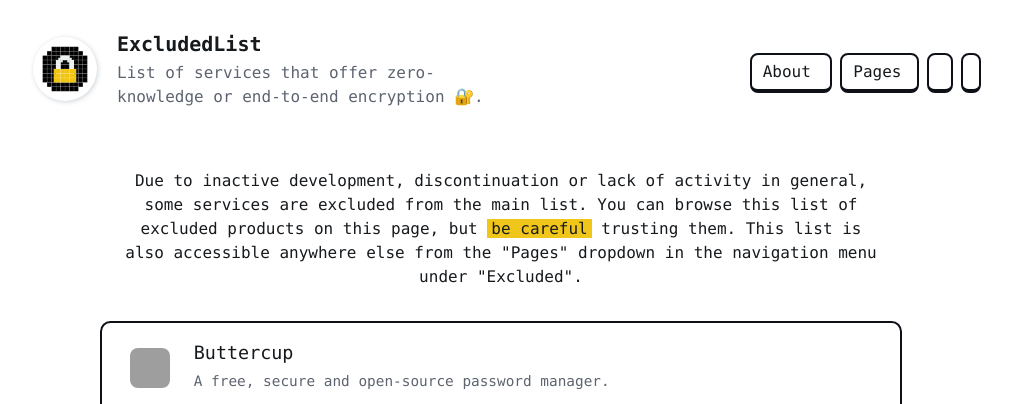
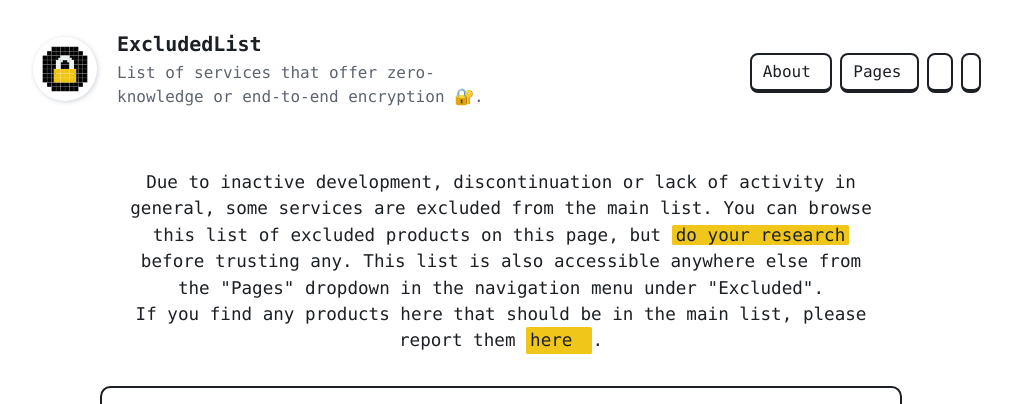
Before and after one commit to Uvacoder/encrypted-collection-airtable, a Vue app: page /excluded in a window 1280 px wide. Shown: the top 404 px of the page, without its empty margins (139-1151 px from the left). Built offline with nearby package versions, Linux system fonts and the light colour scheme; grey boxes are pictures that could not be loaded; a web font is replaced by a local one.

Commit message:
fix: change dark color for theme, modified text for pages, delete unnecessary components

```diff
--- a/src/App.vue
+++ b/src/App.vue
@@ -97,13 +97,13 @@
 	--gray-bg-color: #868e96;
 	--lightgray-bg-color: #ced4da;
 	--primary-yellow-color: #f1c61b;
-	--highlight-text-color: #171a1d;
+	--highlight-text-color: #1c2024;
 }
 
 html {
-	--text-color: #171a1d;
+	--text-color: #1c2024;
 	--background-color: #ffffff;
-	--gray-border-color: #0d1117;
+	--gray-border-color: #1c2024;
 	--tags-bg-color: #e8eaec;
 	--tags-bg-hover-color: #d8dbdf;
 	--app-desc-text-color: #5d6470;
@@ -111,12 +111,12 @@
 	--product-border-color: #ced4da;
 	--product-desc-text-color: #5d6470;
 	--filter-reset-bg-color: #f1c61b;
-	--filter-reset-border-color: #0d1117;
+	--filter-reset-border-color: #1c2024;
 }
 
 html[data-theme='dark'] {
 	--text-color: #f1f3f5;
-	--background-color: #0d1117;
+	--background-color: #1c2024;
 	--gray-border-color: #495057;
 	--tags-bg-color: #272d35;
 	--tags-bg-hover-color: #2f3741;
@@ -124,7 +124,7 @@
 	--placeholder-text-color: #495057;
 	--product-border-color: #495057;
 	--product-desc-text-color: #ced4da;
-	--filter-reset-bg-color: #0d1117;
+	--filter-reset-bg-color: #1c2024;
 	--filter-reset-border-color: #f1c61b;
 }
 
--- a/src/components/Button.vue
+++ /dev/null
@@ -1,27 +0,0 @@
-<template>
-  <button class="button">{{ msg }}</button>
-</template>
-
-<script>
-export default {
-  name: "Button",
-  props: {
-    msg: String,
-  },
-};
-</script>
-
-<!-- Add "scoped" attribute to limit CSS to this component only -->
-<style scoped>
-button {
-  padding: 0 15px;
-  border-radius: 0.35rem;
-  height: 40px;
-  background-color: #fff;
-  border: 3px solid #27292b;
-  margin: 0 10px;
-}
-button:focus {
-  outline: none;
-}
-</style>
--- a/src/views/About.vue
+++ b/src/views/About.vue
@@ -1,19 +1,14 @@
 <template>
     <div id='about'>
         <p>
-            EncryptedList is a list of products and services that offer <a href="https://protonmail.com/blog/what-is-end-to-end-encryption/" target="_blank" rel="noopener">end-to-end encryption</a> 👈 or some form of <a href="https://tresorit.com/blog/zero-knowledge-encryption/" target="_blank" rel="noopener">zero-knowledge architecture</a> 🔐.
-            This can include services that either have encryption on some of their features or that implement it fully.
+            EncryptedList is a list of products and services that offer <a href="https://protonmail.com/blog/what-is-end-to-end-encryption/" target="_blank" rel="noopener">end-to-end encryption <i class="gg-external"></i></a> 👈 or some form of <a href="https://tresorit.com/blog/zero-knowledge-encryption/" target="_blank" rel="noopener">zero-knowledge architecture <i class="gg-external"></i></a> 🔐.
+            This can include services that either have such architecture on some of their features or that implement it fully.
             It is based on claims made by their respective owners or companies.
             Items tagged as "open-source" are more reliable. However, not all items tagged as "open-source" are fully open source.
             Do your research before trusting a service 🤓 and enjoy!😉.
         </p>
         <br>
-        <p>
-            If you discovered any products that aren't in the list, you can submit one through <router-link to="/submit">this page</router-link>.
-            If the product is already in the <router-link to="/excluded">excluded list</router-link>, and you think should be added to the main list, please list out your reason.
-            I'll review the submission and add the product ASAP. <br>
-            If you need to report something (like a bug, a service that don't belong, or any errors), you can do so through the <router-link to="/report">report page</router-link>.
-        </p>
+
     </div>
 </template>
 
@@ -29,12 +24,22 @@
 
 
 <style scoped>
+@import url('https://css.gg/css?=|external');
+
 * {
     outline: none;
 }
 
+i {
+    float: none;
+    display: inline-block;
+    margin: 0 .25rem 0 .75rem;
+    transform: scale(.75);
+}
+
 #about {
     padding: 1rem .5rem;
+    font-size: 1.1rem;
 }
 
 #about p {
@@ -43,9 +48,13 @@
 
 #about a {
     text-decoration: none;
+    border-radius: .1rem;
     padding: 0 .25rem;
     color: var(--highlight-text-color);
     background-color: var(--primary-yellow-color);
+    display: inline-flex;
+    align-items: center;
+    justify-content: space-between;
 }
 
 @media only screen and (max-width: 480px) {
--- a/src/views/Excluded.vue
+++ b/src/views/Excluded.vue
@@ -2,8 +2,10 @@
     <div id='excluded'>
         <p>
             Due to inactive development, discontinuation or lack of activity in general, some services are excluded from the main list.
-            You can browse this list of excluded products on this page, but <mark class="highlight">be careful</mark> trusting them.
+            You can browse this list of excluded products on this page, but <mark class="highlight">do your research</mark> before trusting any.
             This list is also accessible anywhere else from the "Pages" dropdown in the navigation menu under "Excluded".
+            <br>
+            If you find any products here that should be in the main list, please report them <router-link to="/report">here <i class="gg-link"></i></router-link>.
         </p>
         <div class="product-list">
 			<app-product
@@ -67,8 +69,17 @@
 
 
 <style scoped>
+@import url('https://css.gg/css?=|link');
+
 * {
     outline: none;
+}
+
+i {
+    float: none;
+    display: inline-block;
+    margin: 0 .25rem 0 .75rem;
+    transform: scale(.85) rotate(-45deg);
 }
 
 #excluded {
@@ -76,12 +87,25 @@
 }
 
 #excluded p {
+    font-size: 1.1rem;
     width: 80%;
     text-align: center;
     margin: 0 auto;
 }
 
+#excluded a {
+    text-decoration: none;
+    border-radius: .1rem;
+    padding: 0 .25rem;
+    color: var(--highlight-text-color);
+    background-color: var(--primary-yellow-color);
+    display: inline-flex;
+    align-items: center;
+    justify-content: space-between;
+}
+
 .highlight {
+    border-radius: .1rem;
     padding: 0 .25rem;
 }
 
@@ -103,7 +127,7 @@
 
     #excluded p {
         width: 95%;
-        text-align: justify;
+        text-align: left;
 	}
 }
 </style>
--- a/src/views/Home.vue
+++ b/src/views/Home.vue
@@ -16,7 +16,7 @@
 					v-show="searchQuery.length > 0"
 					title="Clear input"
 				>
-					<i class="gg-close-o"></i>
+					<i class="gg-backspace"></i>
 				</div>
 			</div>
 
@@ -315,7 +315,7 @@
 
 
 <style scoped>
-@import url('https://css.gg/css?=|search|close-o|asterisk');
+@import url('https://css.gg/css?=|search|backspace|asterisk');
 
 * {
     outline: none;
@@ -370,6 +370,8 @@
 
 .search-bar > :last-child i {
 	margin: 0;
+	margin-left: .1rem;
+	transform: scale(1);
 }
 
 .search-bar input {
--- a/src/views/Report.vue
+++ b/src/views/Report.vue
@@ -1,11 +1,8 @@
 <template>
     <div id='report'>
-        <h3>Report Page</h3>
         <p>
-            There are also some services that don't currently have such encryption but plan to itegrate it into their products.
-            These services either have encryption as a beta feature or have it on their roadmap.
-            They can be accessed here.
-            They are also accessible from the "Pages" dropdown in the navigation menu under "report".
+            If you need to <mark class="highlight">report</mark> something (like a bug, broken links, a service that doesn't belong here, or just about anything), you can do so on this page.
+            If the product is already in the <router-link to="/excluded">excluded list<i class="gg-link"></i></router-link> or <router-link to="/watchlist">watchlist <i class="gg-link"></i></router-link>, and you think should be added to the main list, please list out your reason.
         </p>
     </div>
 </template>
@@ -28,6 +25,8 @@
 
 
 <style scoped>
+@import url('https://css.gg/css?=|link');
+
 * {
     outline: none;
 }
@@ -37,20 +36,37 @@
 }
 
 #report p {
+    font-size: 1.1rem;
     width: 80%;
     text-align: center;
     margin: 0 auto;
 }
 
-.product-list {
-	width: 85%;
-    margin: 2rem auto;
+#report a {
+    text-decoration: none;
+    border-radius: .1rem;
+    padding: 0 .25rem;
+    color: var(--highlight-text-color);
+    background-color: var(--primary-yellow-color);
+    display: inline-flex;
+    align-items: center;
+    justify-content: space-between;
+}
+
+i {
+    float: none;
+    display: inline-block;
+    margin: 0 .25rem 0 .75rem;
+    transform: scale(.85) rotate(-45deg);
+}
+
+.highlight {
+    border-radius: .1rem;
+    padding: 0 .25rem;
 }
 
 @media only screen and (max-width: 768px) {
-    .product-list {
-        width: 100%;
-    }
+    /* css */
 }
 
 @media only screen and (max-width: 480px) {
@@ -60,7 +76,7 @@
 
     #report p {
         width: 95%;
-        text-align: justify;
+        text-align: left;
 	}
 }
 </style>
--- a/src/views/Submit.vue
+++ b/src/views/Submit.vue
@@ -1,11 +1,9 @@
 <template>
     <div id='submit'>
-        <h3>Submission Page</h3>
         <p>
-            There are also some services that don't currently have such encryption but plan to itegrate it into their products.
-            These services either have encryption as a beta feature or have it on their roadmap.
-            They can be accessed here.
-            They are also accessible from the "Pages" dropdown in the navigation menu under "submit".
+            If you discovered any products that aren't in the list, you can <mark class="highlight">submit</mark> one through this page.
+            Use this page for new submissions and <router-link to="/report">this one <i class="gg-link"></i></router-link> to report already existing products.
+            I'll review the submission and add the product ASAP.
         </p>
     </div>
 </template>
@@ -28,8 +26,17 @@
 
 
 <style scoped>
+@import url('https://css.gg/css?=|link');
+
 * {
     outline: none;
+}
+
+i {
+    float: none;
+    display: inline-block;
+    margin: 0 .25rem 0 .75rem;
+    transform: scale(.85) rotate(-45deg);
 }
 
 #submit {
@@ -37,20 +44,30 @@
 }
 
 #submit p {
+    font-size: 1.1rem;
     width: 80%;
     text-align: center;
     margin: 0 auto;
 }
 
-.product-list {
-	width: 85%;
-    margin: 2rem auto;
+#submit a {
+    text-decoration: none;
+    border-radius: .1rem;
+    padding: 0 .25rem;
+    color: var(--highlight-text-color);
+    background-color: var(--primary-yellow-color);
+    display: inline-flex;
+    align-items: center;
+    justify-content: space-between;
+}
+
+.highlight {
+    border-radius: .1rem;
+    padding: 0 .25rem;
 }
 
 @media only screen and (max-width: 768px) {
-    .product-list {
-        width: 100%;
-    }
+    /* code */
 }
 
 @media only screen and (max-width: 480px) {
@@ -60,7 +77,7 @@
 
     #submit p {
         width: 95%;
-        text-align: justify;
+        text-align: left;
 	}
 }
 </style>
--- a/src/views/Watchlist.vue
+++ b/src/views/Watchlist.vue
@@ -5,6 +5,8 @@
             These services either have encryption as a current beta feature or as a likely future feature on their roadmap.
             They can be accessed on this page.
             This list is also accessible anywhere else from the "Pages" dropdown in the navigation menu under "Watchlist".
+            <br>
+            If you find any products here that either no longer plan to offer encryption or should be in the main list, please report them <router-link to="/excluded">here <i class="gg-link"></i></router-link>.
         </p>
         <div class="product-list">
 			<app-product
@@ -68,8 +70,17 @@
 
 
 <style scoped>
+@import url('https://css.gg/css?=|link');
+
 * {
     outline: none;
+}
+
+i {
+    float: none;
+    display: inline-block;
+    margin: 0 .25rem 0 .75rem;
+    transform: scale(.85) rotate(-45deg);
 }
 
 #watchlist {
@@ -77,9 +88,21 @@
 }
 
 #watchlist p {
+    font-size: 1.1rem;
     width: 80%;
     text-align: center;
     margin: 0 auto;
+}
+
+#watchlist a {
+    text-decoration: none;
+    border-radius: .1rem;
+    padding: 0 .25rem;
+    color: var(--highlight-text-color);
+    background-color: var(--primary-yellow-color);
+    display: inline-flex;
+    align-items: center;
+    justify-content: space-between;
 }
 
 .product-list {
@@ -100,7 +123,7 @@
 
     #watchlist p {
         width: 95%;
-        text-align: justify;
+        text-align: left;
 	}
 }
 </style>
```
Also changed, not shown: src/components/Test.vue (deleted, +0 -7 lines).
